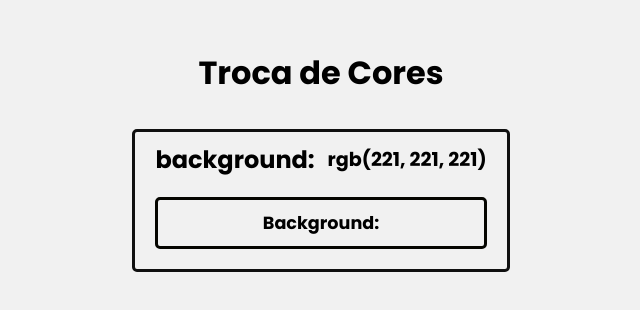
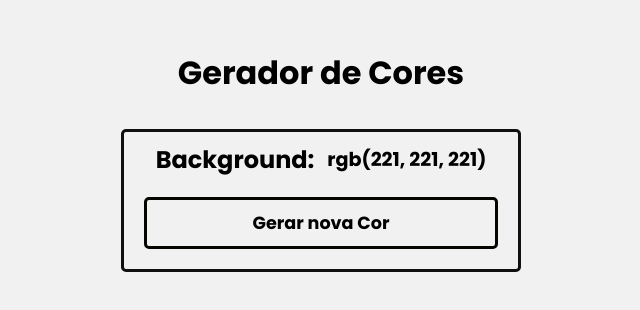
Before and after one commit to Arthur-dias-do-nascimento/Projetos, a plain HTML site: page Gerador de Cores/index.html in a window 1280 px wide. Shown: the part 240-550 px from the top of the page, without its empty margins (319-959 px from the left). Drawn offline with Linux system fonts and the light colour scheme.

Commit message:
Mudei no nome do projeto

```diff
--- a/Trocar de cores/index.html
+++ b/Gerador de Cores/index.html
@@ -3,21 +3,21 @@
 <head>
     <meta charset="UTF-8">
     <meta name="viewport" content="width=device-width, initial-scale=1.0">
-    <title>Trocar de Cores</title>
+    <title>Gerador de Cores</title>
     <link rel="stylesheet" href="style.css">
     <script defer src="script.js"></script>
 </head>
 <body>
     <main>
-        <h1>Troca de Cores</h1>
+        <h1>Gerador de Cores</h1>
 
         <div class="container">
             <div class="background">
-                <h2>background:</h2>
+                <h2>Background: </h2>
                 <span class="span-color">rgb(221, 221, 221)</span>
             </div>
 
-            <button>Background:</button>
+            <button>Gerar nova Cor</button>
         </div>
     </main>
 </body>
--- a/Trocar de cores/style.css
+++ b/Gerador de Cores/style.css
@@ -28,7 +28,7 @@ main .container {
     background-color: #f1f1f1;
     border: 3px solid #101010;
     border-radius: 5px;
-    width: 100%;
+    width: 400px;
     padding: 10px 20px;
     display: flex;
     flex-direction: column;
```
Also changed, not shown: Gerador de Cores/script.js (line endings or trailing spaces).
